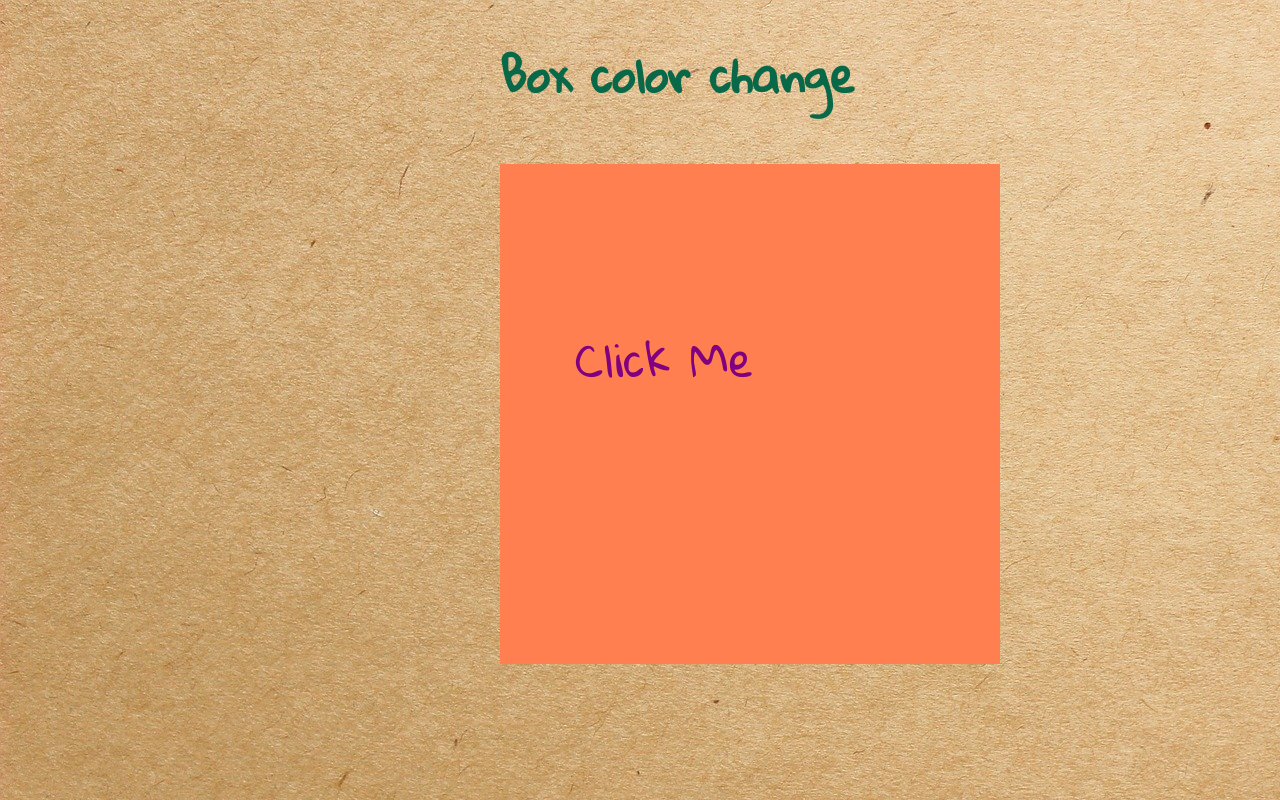
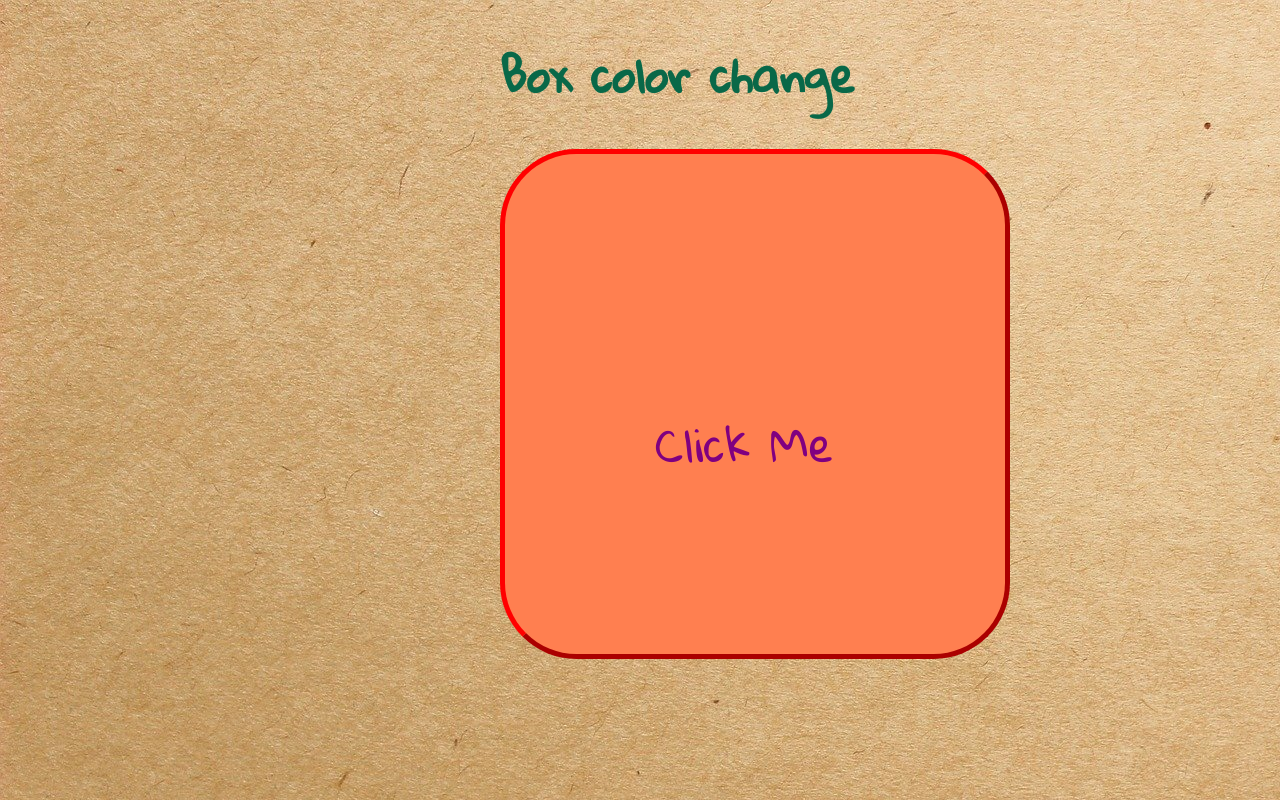
Before and after one commit to O-Sanni/React-Box-Color, a React (Create React App) app: page / in a window 1280 px wide. Built offline with nearby package versions, Linux system fonts and the light colour scheme.

Commit message:
add border

```diff
--- a/src/App.css
+++ b/src/App.css
@@ -5,6 +5,10 @@
   width: 500px;
   height: 500px;
   transition: 2s ease-out;
+  border-radius: 15%;
+  border-style: outset;
+  border-color: red;
+  border-width: 5px;
 
 }
 h1{
@@ -15,8 +19,8 @@ h1{
 }
 p{
   font-family: 'Gloria Hallelujah', cursive;
-  padding-top: 150px;
-  padding-left: 75px;
+  padding-top: 200px;
+  padding-left: 150px;
   font-size: 45px;
   transition: 2s ease-out;
 }
```
